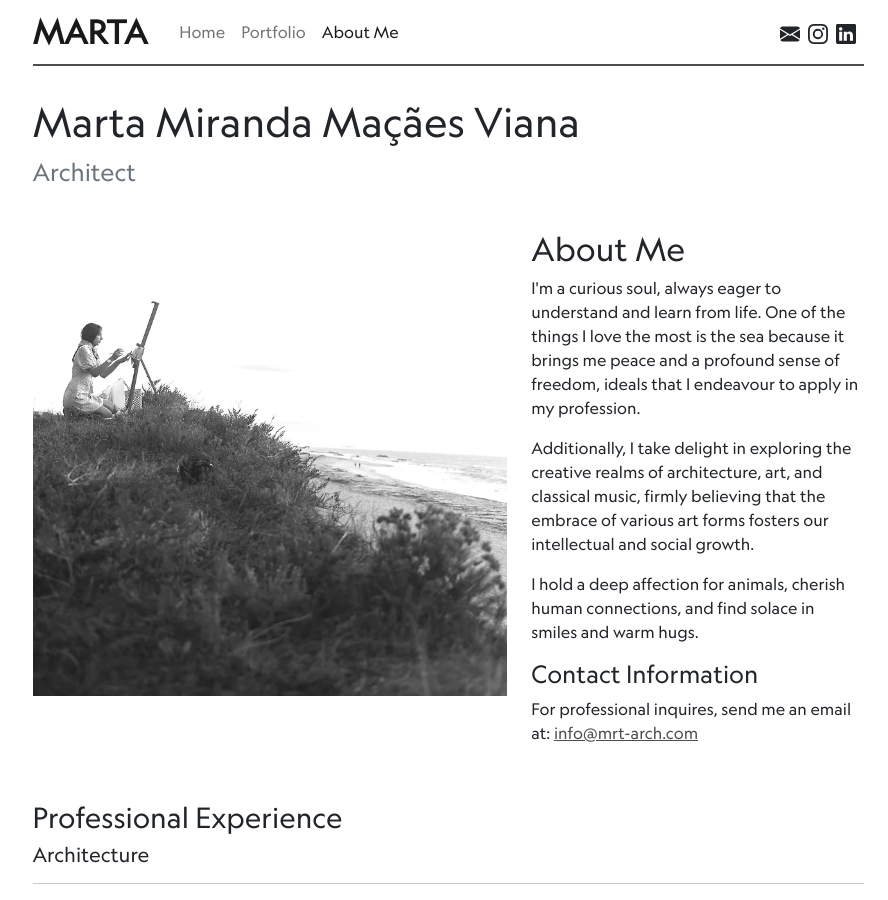
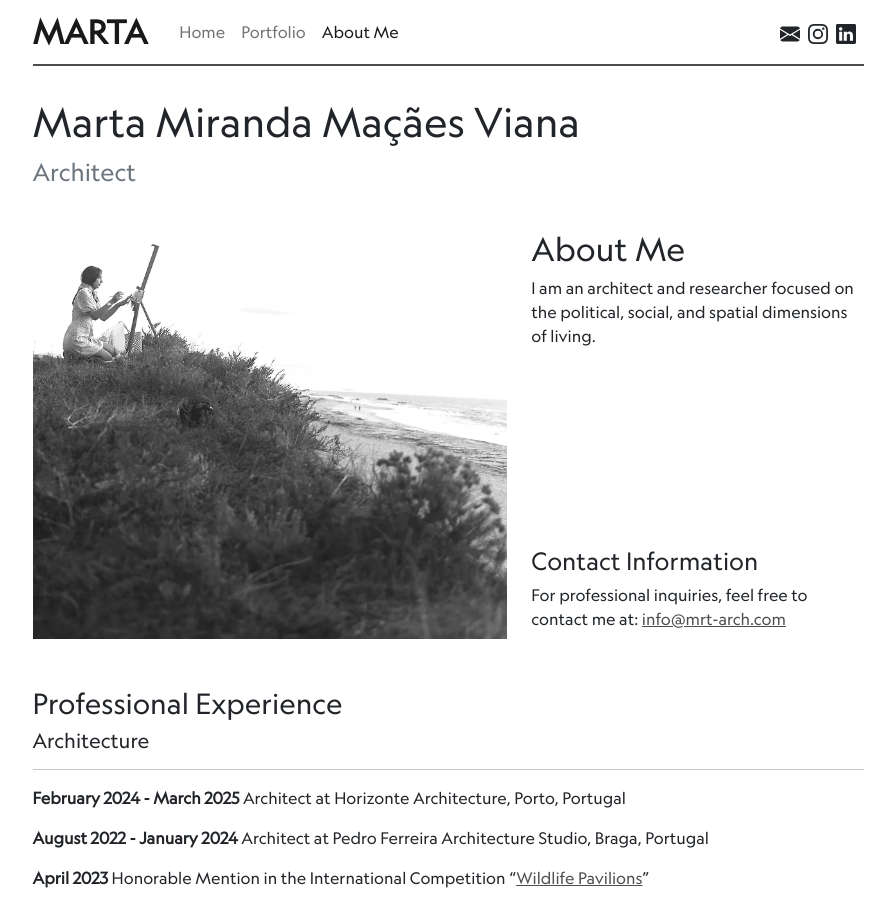
Before and after one commit to martagaiaoviana/martagaiaoviana.github.io, a Jekyll site: the page built from about.md, in a window 1280 px wide and 900 px high. Shown: the whole window, without its empty margins (192-1080 px from the left). Built offline with Jekyll 4.4.1, drawn with Linux system fonts in a browser that asks for light colours.

Commit message:
Update about.md

```diff
--- a/about.md
+++ b/about.md
@@ -10,21 +10,19 @@ permalink: /about/
     <img src="{{site.baseurl}}/assets/images/marta_on_the_beach.webp"
          class="img-fluid h-100"
          style="object-fit: contain;"
-         alt="me on the beach">
+         alt="Portrait of Marta on the beach">
   </div>
 
   <div class="col-lg-5 d-flex flex-column justify-content-between">
     <div>
       <h2>About Me</h2>
-      <p>I'm a curious soul, always eager to understand and learn from life. One of the things I love the most is the sea because it brings me peace and a profound sense of freedom, ideals that I endeavour to apply in my profession.</p>
-      <p>Additionally, I take delight in exploring the creative realms of architecture, art, and classical music, firmly believing that the embrace of various art forms fosters our intellectual and social growth.</p>
-      <p>I hold a deep affection for animals, cherish human connections, and find solace in smiles and warm hugs.</p>
+      <p>I am an architect and researcher focused on the political, social, and spatial dimensions of living.</p>
     </div>
 
     <div>
       <h4>Contact Information</h4>
       <p>
-        For professional inquires, send me an email at:
+        For professional inquiries, feel free to contact me at:
         <a href="mailto:{{ site.footer-links.email }}">{{ site.footer-links.email }}</a>
       </p>
     </div>
```
